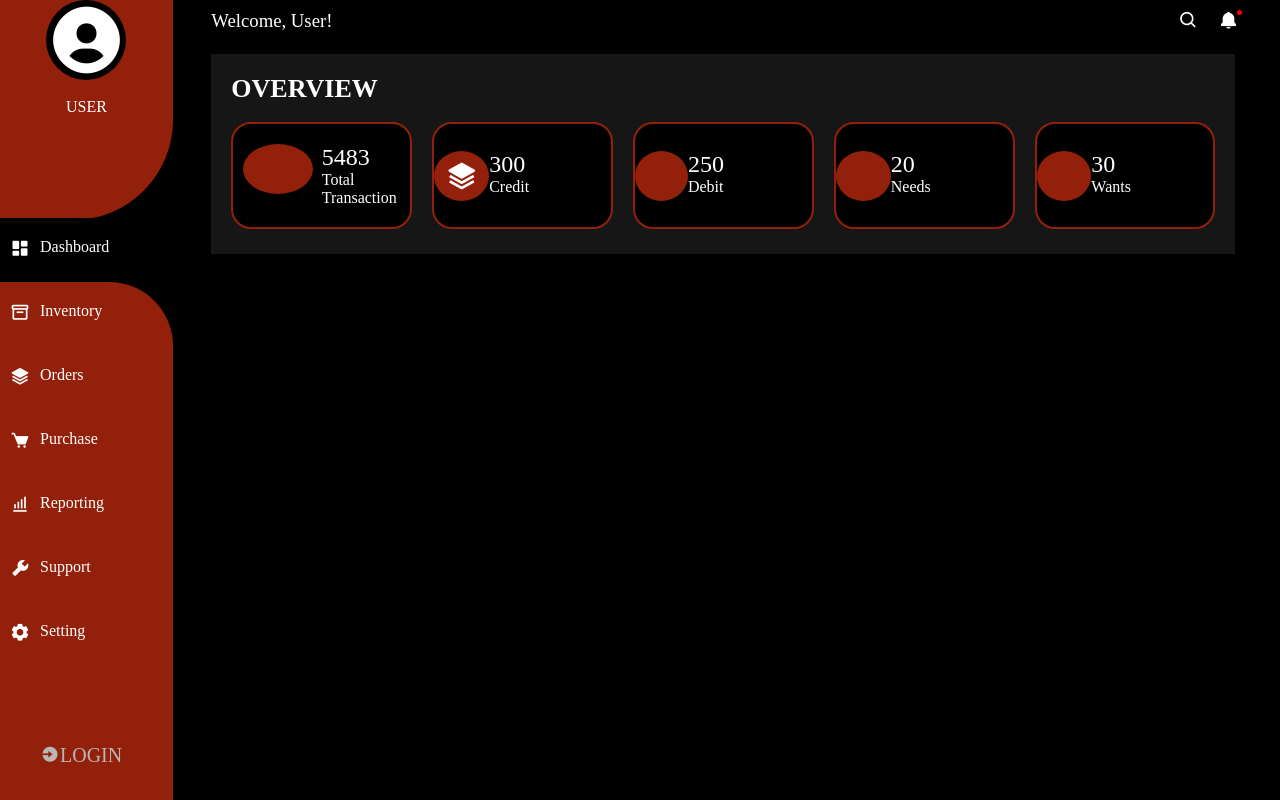
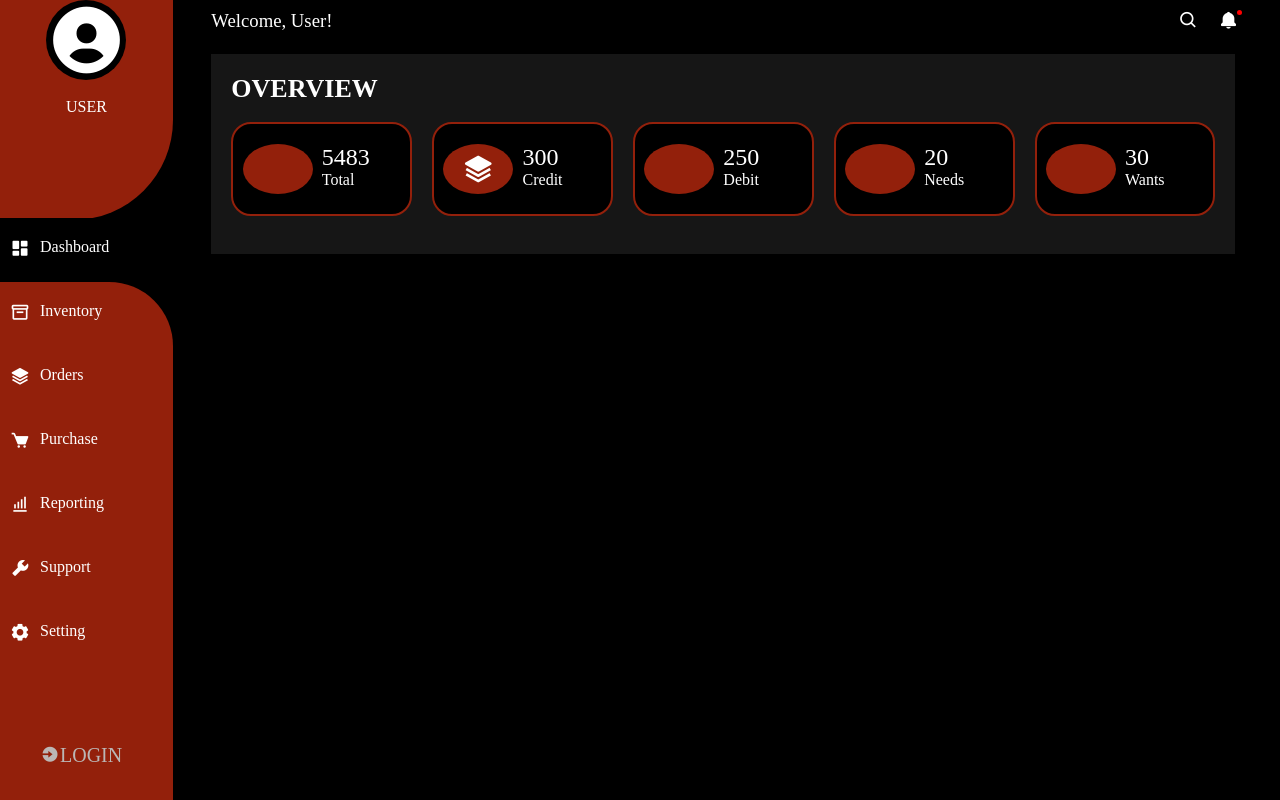
Before and after one commit to Lovethrech/personal-finance-manager, a Vue app: page / in a window 1280 px wide. Built offline with nearby package versions, Linux system fonts and the light colour scheme.

Commit message:
...working on the landing0-page-overview container.

```diff
--- a/src/components/landing-page/LandingPageOverviewBox.vue
+++ b/src/components/landing-page/LandingPageOverviewBox.vue
@@ -28,6 +28,7 @@ const {boxIcon, boxName, boxNo}=defineProps(['boxIcon', 'boxName', 'boxNo']);
     border-radius: 20px;
 }
 .landing-page-mini-overview-box{
+    width:100%;
     flex-direction: row;
     justify-content: space-between;
 }
--- a/src/data/dashboard-overview-data.json
+++ b/src/data/dashboard-overview-data.json
@@ -1,7 +1,7 @@
 [
     {
         "id":"1",
-        "boxName":"Total Transaction",
+        "boxName":"Total",
         "boxNo":"5483",
         "boxIcon":""
     },
```
